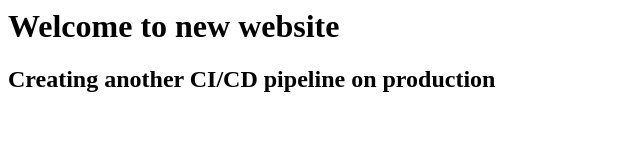
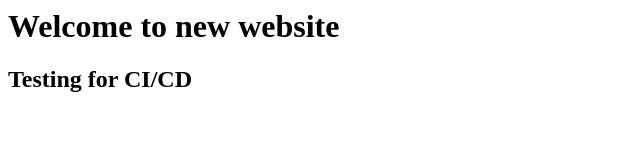
Before and after one commit to Viren57/website, a plain HTML site: page index.html in a window 1280 px wide. Shown: the whole page, without its empty margins (0-640 px from the left). Drawn offline with Linux system fonts and the light colour scheme.

Commit message:
Jenkins Testing

```diff
--- a/index.html
+++ b/index.html
@@ -2,6 +2,6 @@
 <title>Jenkins CI/CD Pipeline</title>
 <body>
 <h1>Welcome to new website</h1>
-<h2> Creating another CI/CD pipeline on production</h2>
+<h2>Testing for CI/CD</h2>
 </body>
 </html>
```
